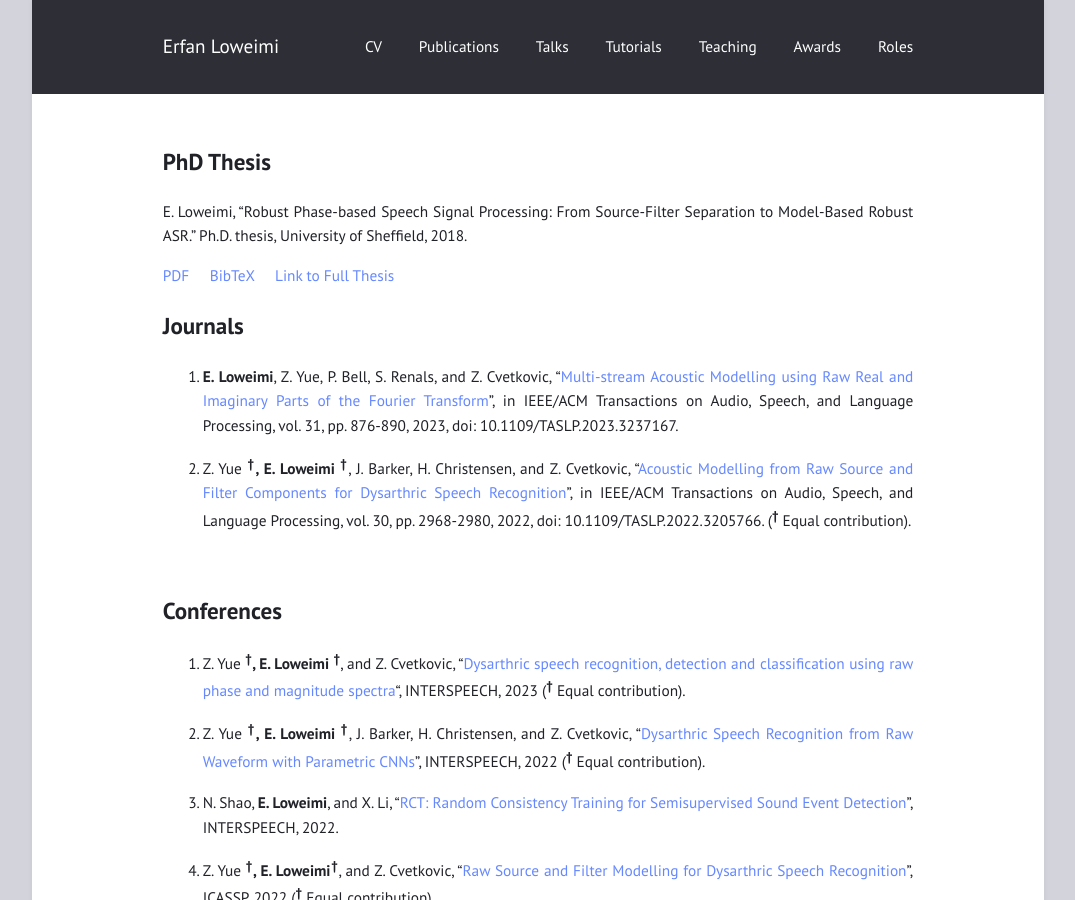
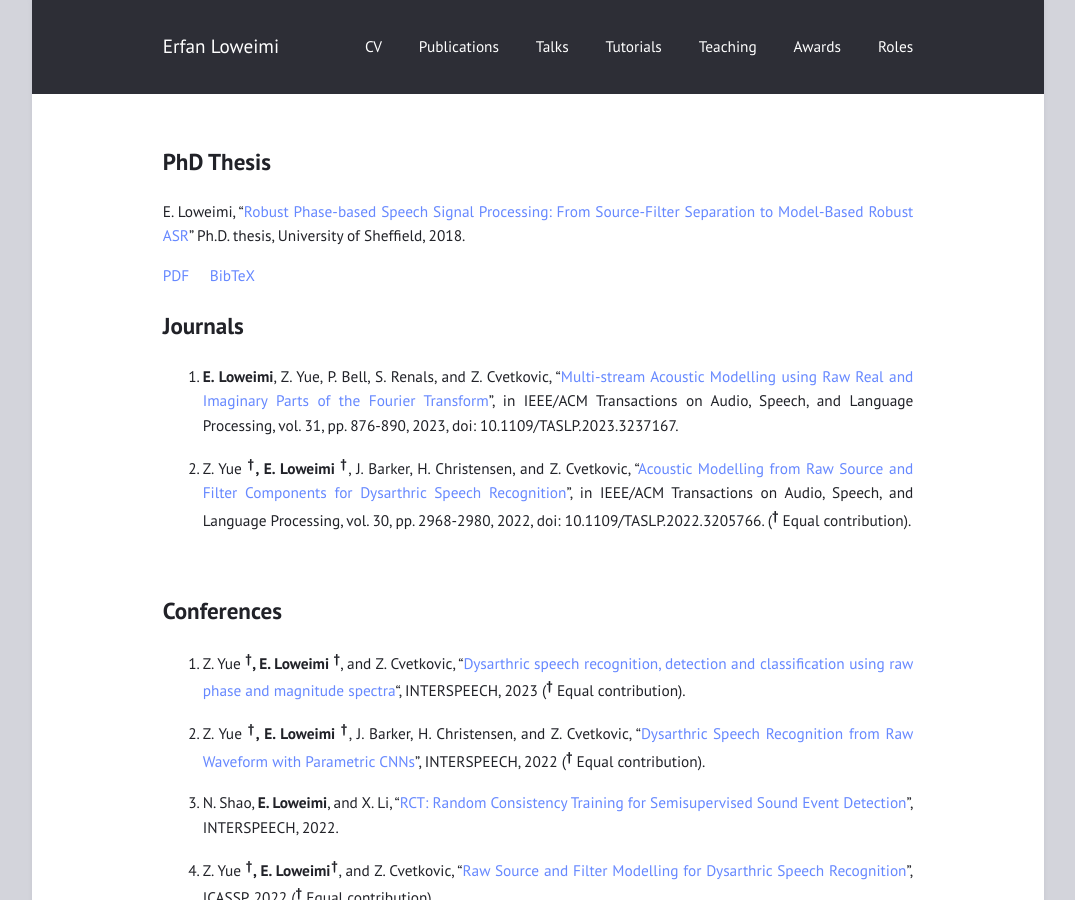
Before and after one commit to eloweimi/eloweimi.github.io, a Jekyll site: the page built from publications.md, in a window 1280 px wide and 900 px high. Shown: the whole window, without its empty margins (102-1177 px from the left). Built offline with Jekyll 4.4.1, drawn with Linux system fonts in a browser that asks for light colours.

Commit message:
Update publications.md

```diff
--- a/publications.md
+++ b/publications.md
@@ -4,9 +4,9 @@ title: ""
 ---
 
 ## PhD Thesis ##
-E. Loweimi, "Robust Phase-based Speech Signal Processing: From Source-Filter Separation to Model-Based Robust ASR." Ph.D. thesis, University of Sheffield, 2018.
+E. Loweimi, "[Robust Phase-based Speech Signal Processing: From Source-Filter Separation to Model-Based Robust ASR](https://etheses.whiterose.ac.uk/19409)" Ph.D. thesis, University of Sheffield, 2018.
 
-[PDF](https://etheses.whiterose.ac.uk/19409/1/Erfan_Loweimi_PhD_Thesis.pdf) &nbsp; &nbsp; [BibTeX](/files/others/phd-thesis.bib) &nbsp; &nbsp; [Link to Full Thesis](https://etheses.whiterose.ac.uk/19409)
+[PDF](https://etheses.whiterose.ac.uk/19409/1/Erfan_Loweimi_PhD_Thesis.pdf) &nbsp; &nbsp; [BibTeX](/files/others/phd-thesis.bib) &nbsp; &nbsp;
 <br>
 
 ## Journals ##
```
